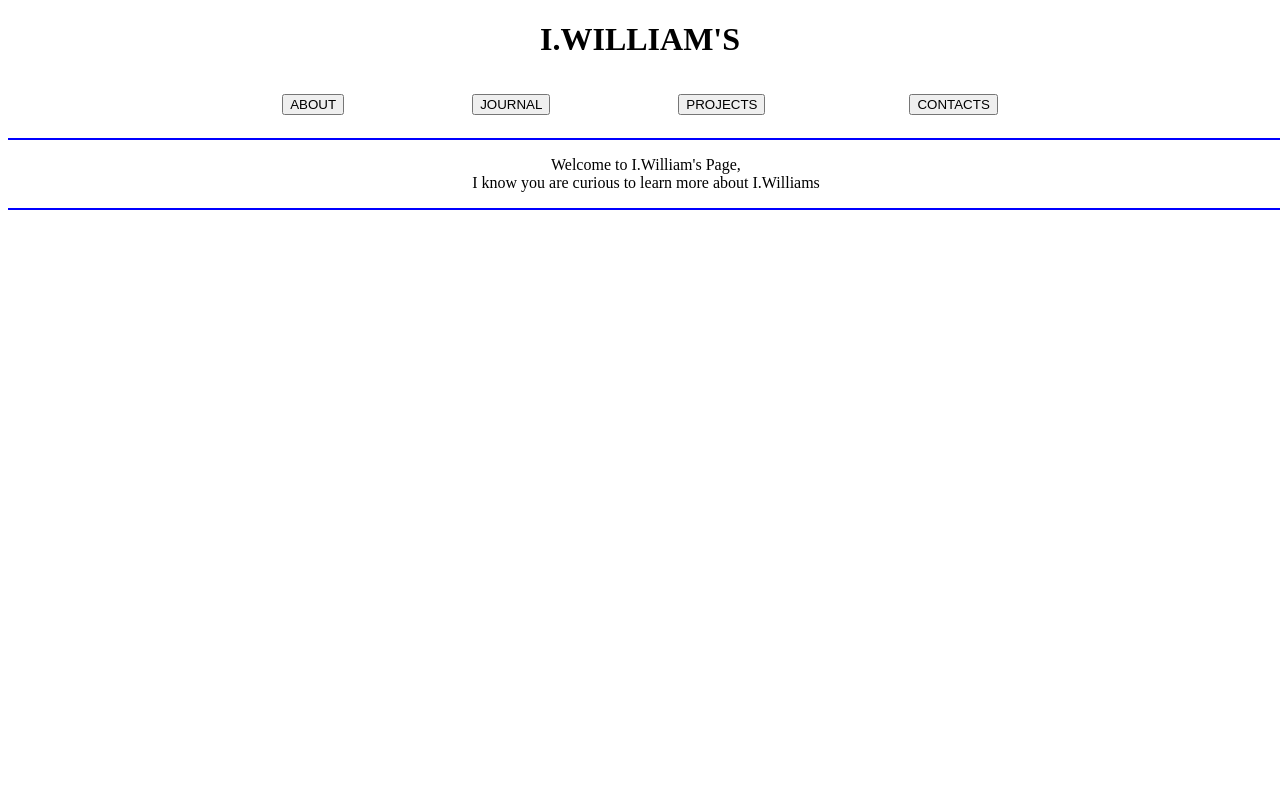
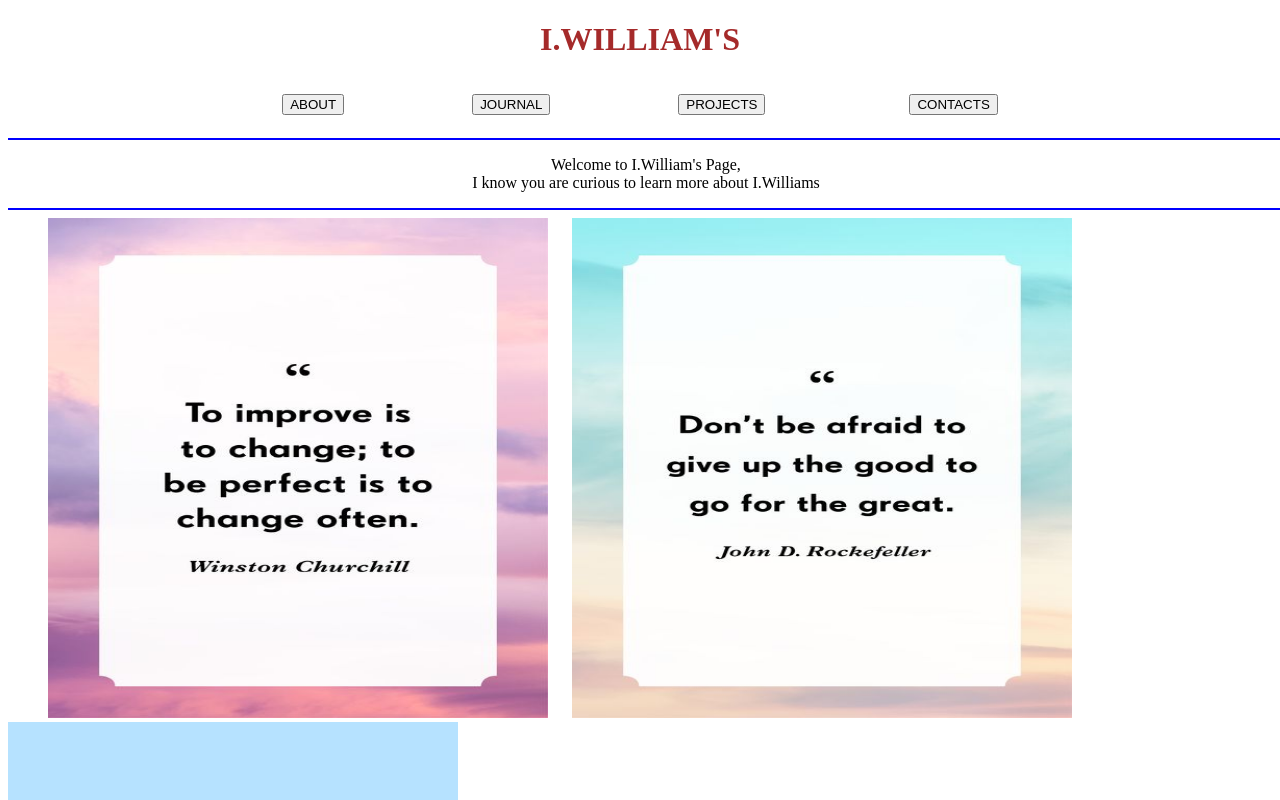
Before and after one commit to idyWilliams/aboutMe, a plain HTML site: page index.html in a window 1280 px wide. Shown: the top 800 px of the page. Drawn offline with Linux system fonts and the light colour scheme.

Commit message:
updateed edition

```diff
--- /dev/null
+++ b/Style.css
@@ -0,0 +1,3 @@
+h1{
+    color: brown;
+}
--- a/index.html
+++ b/index.html
@@ -1,6 +1,7 @@
 <!DOCTYPE html>
 <html>
     <head>
+        <link rel="stylesheet" href="Style.css">
         <title>ABOUT WILLIAM'S</title>
     </head>
 <body>
@@ -13,6 +14,6 @@
         <hr width="1800px;" size="2" color="blue">
 <p align= "center"> &ensp; Welcome to I.William's Page, <br>&ensp; I know you are curious to learn more about I.Williams</p>
 <hr width="1800px;" color="blue" size="2">
-
+&emsp; &emsp; <img src="quote.jpg" width="500px" height="500px"> &emsp; <img src="qrr.jpg" width="500px"; height="500px"> &emsp; <img src="life.jpg" width="450px"; height="500px">
 </body>
 </html>
```
Also changed, not shown: compare.jpg (added), life.jpg (added), qrr.jpg (added), quote.jpg (added).
